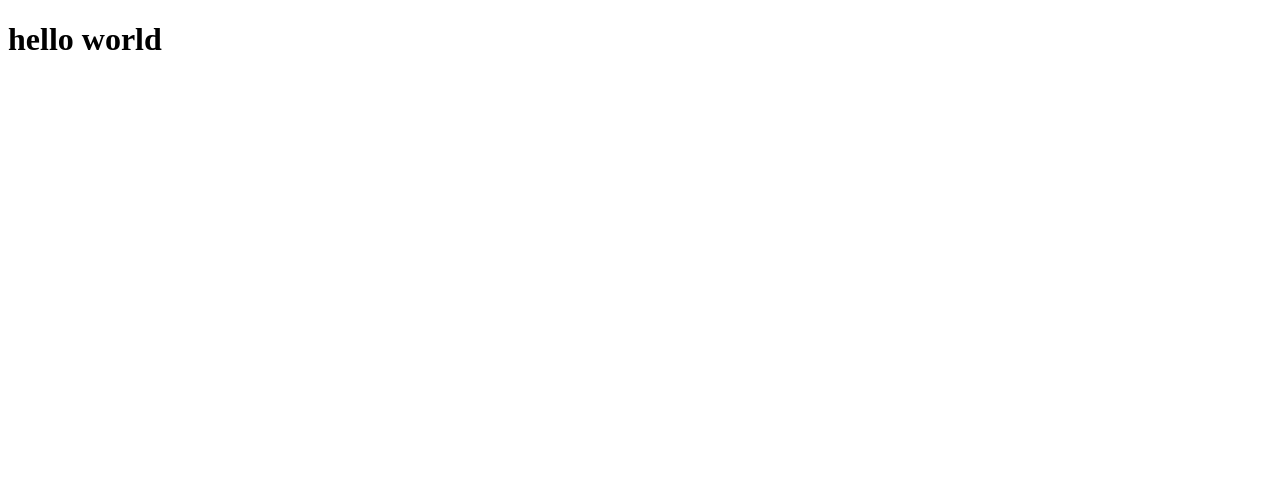
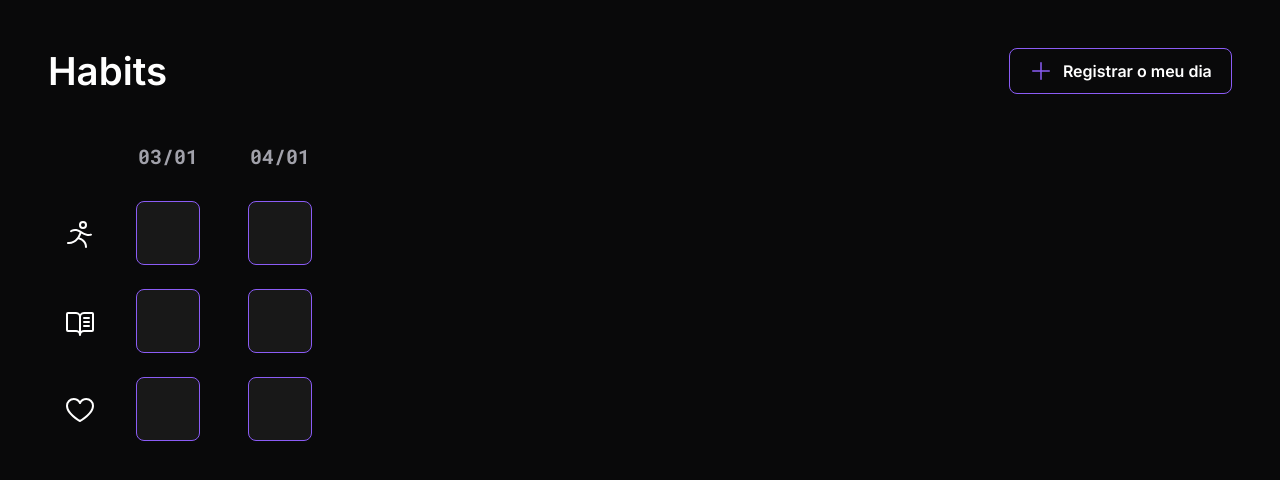
Before and after one commit to ota-mariana/nlw-setup-habits, a plain HTML site: page index.html in a window 1280 px wide. Drawn offline with Linux system fonts and the light colour scheme.

Commit message:
feat: initial construction of the visual part

```diff
--- a/index.html
+++ b/index.html
@@ -1,13 +1,55 @@
 <!DOCTYPE html>
-<html lang="pt-BR">
+<html lang="pt-br">
   <head>
+    <link rel="preconnect" href="https://fonts.googleapis.com" />
+    <link rel="preconnect" href="https://fonts.gstatic.com" crossorigin />
+
     <meta charset="UTF-8">
     <meta http-equiv="X-UA-Compatible" content="IE=edge">
     <meta name="viewport" content="width=device-width, initial-scale=1.0">
+
+    <link href="https://fonts.googleapis.com/css2?family=Inter:wght@600&family=Roboto+Mono:wght@700&display=swap" rel="stylesheet" />
+
+    <link rel="stylesheet" href="./style.css">
     <title>Habits</title>
   </head>
   <body>
-  <h1>hello world</h1>
+    <header>
+      <h1>Habits</h1>
 
+      <button>
+        <img src="./assets/plusIcon.svg" alt="ícone com sinal de adicionar">
+        Registrar o meu dia
+      </button>
+    </header>
+    <form>
+      <div class="habits">
+        <div class="habit">
+          <img src="./assets/runIcon.svg" alt="ícone de pessoa correndo">
+        </div>
+        <div class="habit">
+          <img src="./assets/studyIcon.svg" alt="ícone de livro">
+        </div>
+        <div class="habit">
+          <img src="./assets/heartIcon.svg" alt="ícone de coração">
+        </div>
+      </div>
+
+      <div class="days">
+        <div class="day">
+          <div>03/01</div>
+          <input type="checkbox" name="exercise" />
+          <input type="checkbox" name="study" />
+          <input type="checkbox" name="meditation" />
+        </div>
+
+        <div class="day">
+          <div>04/01</div>
+          <input type="checkbox" name="exercise" />
+          <input type="checkbox" name="study" />
+          <input type="checkbox" name="meditation" />
+        </div>
+      </div>
+    </form>
   </body>
 </html>
--- a/style.css
+++ b/style.css
@@ -0,0 +1,93 @@
+* {
+  margin: 0;
+  padding: 0;
+  box-sizing: border-box;
+}
+
+body {
+  background-color: #09090a;
+  color: white;
+
+  height: 100vh;
+}
+
+header {
+  display: flex;
+  justify-content: space-between;
+  padding: 3rem;
+  font-size: 1.2rem;
+  font-family: 'Inter';
+  font-weight: 600;
+}
+
+button {
+  display: flex;
+  align-items: center;
+  justify-content: center;
+  gap: 0.6rem;
+  padding: 0.3rem 1.2rem;
+  border-radius: 8px;
+  border: 1px solid #8b5cf6;
+  background-color: transparent;
+  color: white;
+  font-size: 1rem;
+  font-family: 'Inter', sans-serif;
+  font-weight: 600;
+}
+
+input {
+  appearance: none;
+  -webkit-appearance: none;
+
+  width: 4rem;
+  height: 4rem;
+  border-radius: 8px;
+  border: 1px solid #8b5cf6;
+  background-color: #181818;
+}
+
+input:checked {
+  background-color: #8b5cf6;
+  border: 2px solid #A78BFA;
+}
+
+form {
+  display: flex;
+  padding: 0 3rem;
+}
+
+.habits {
+  display: flex;
+  flex-direction: column;
+  margin-right: 1.5rem;
+  margin-top: 3.75rem;
+  gap: 1.5rem;
+}
+
+.habit {
+  width: 4rem;
+  height: 4rem;
+  display: flex;
+  align-items: center;
+  justify-content: center;
+}
+
+.days {
+  display: flex;
+  gap: 3rem;
+}
+
+.day {
+  display: flex;
+  flex-direction: column;
+  justify-content: center;
+  align-items: center;
+  gap: 1.5rem;
+}
+.day div {
+  font-family: 'Roboto Mono', monospace;
+  font-size: 1.25rem;
+  line-height: 125%;
+  color: #A1A1AA;
+  margin-bottom: 0.5rem;
+}
```
Also changed, not shown: assets/heartIcon.svg (added), assets/plusIcon.svg (added), assets/runIcon.svg (added), assets/studyIcon.svg (added). Lines whose indentation alone changed are shown as unchanged.
